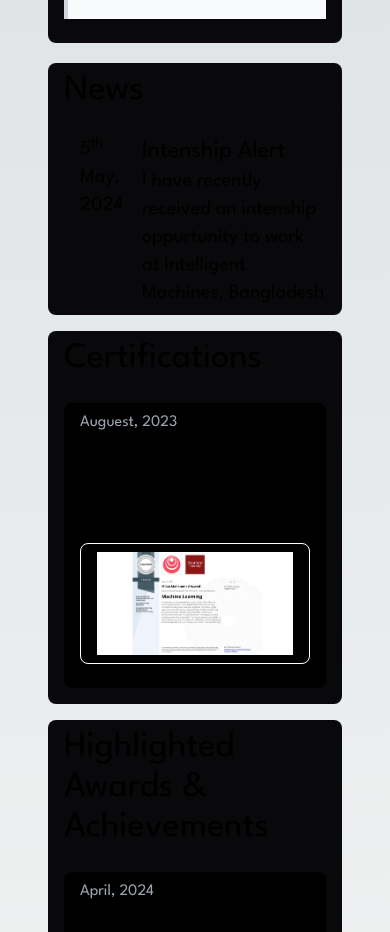
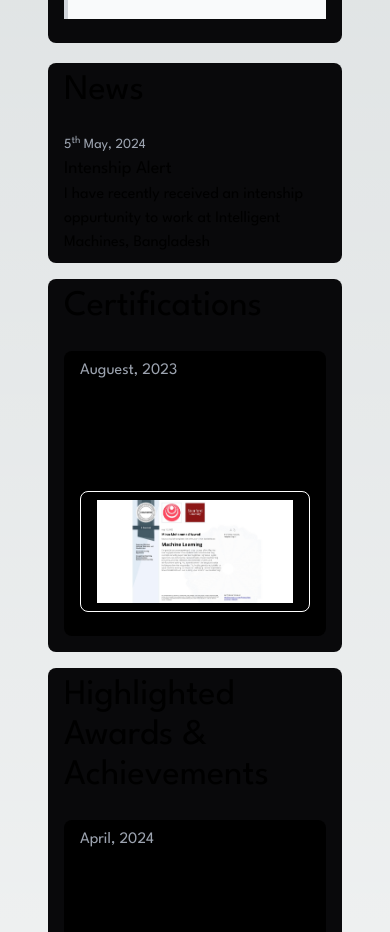
Before and after one commit to mirzaazwad/mirzaazwad, a Next.js app: page / in a window 390 px wide. Shown: the part 783-1715 px from the top of the page. Built offline with nearby package versions, Linux system fonts and the light colour scheme.

Commit message:
News Feature responsive

```diff
--- a/app/components/news.jsx
+++ b/app/components/news.jsx
@@ -6,14 +6,10 @@ const News = () => {
         <Card className="w-full bg-zinc-950 px-4 py-2 rounded-lg">
             <Card.Header className="text-4xl w-full mb-6 text-left">News</Card.Header>
             <Card.Body>
-                <div className="w-full flex">
-                    <div className="w-1/5 ms-4 me-4">
-                        <p className="text-xl">5<sup>th</sup> May, 2024</p>
-                    </div>
-                    <div className="w-4/5">
-                        <h1 className="text-2xl">Intenship Alert</h1>
-                        <p className="text-xl">I have recently received an intenship oppurtunity to work at <a href="https://bangladesh.ai/">Intelligent Machines, Bangladesh</a></p>
-                    </div>
+                <div className="w-full flex flex-col">
+                    <p className="text-sm text-gray-400">5<sup>th</sup> May, 2024</p>
+                    <h1 className="text-lg md:text-2xl">Intenship Alert</h1>
+                    <p className="text-md md:text-xl">I have recently received an intenship oppurtunity to work at <a href="https://bangladesh.ai/">Intelligent Machines, Bangladesh</a></p>
                 </div>
             </Card.Body>
         </Card>
```
